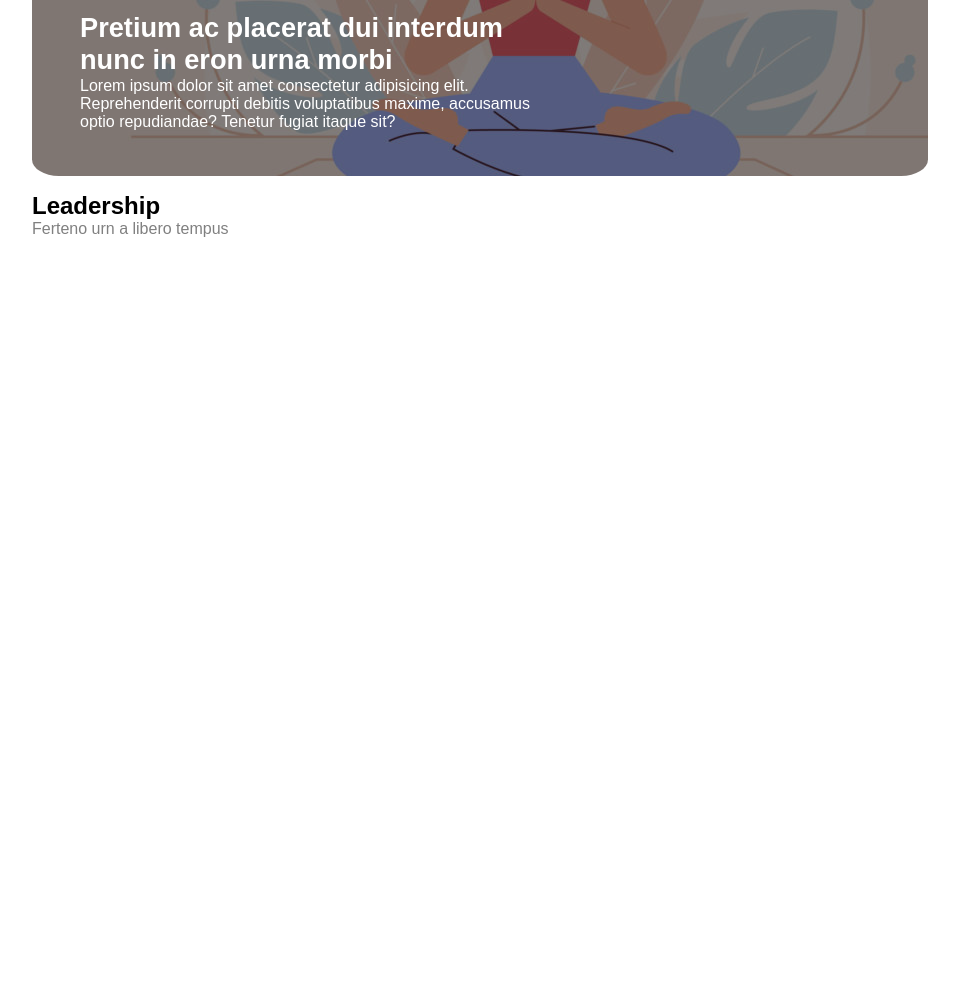
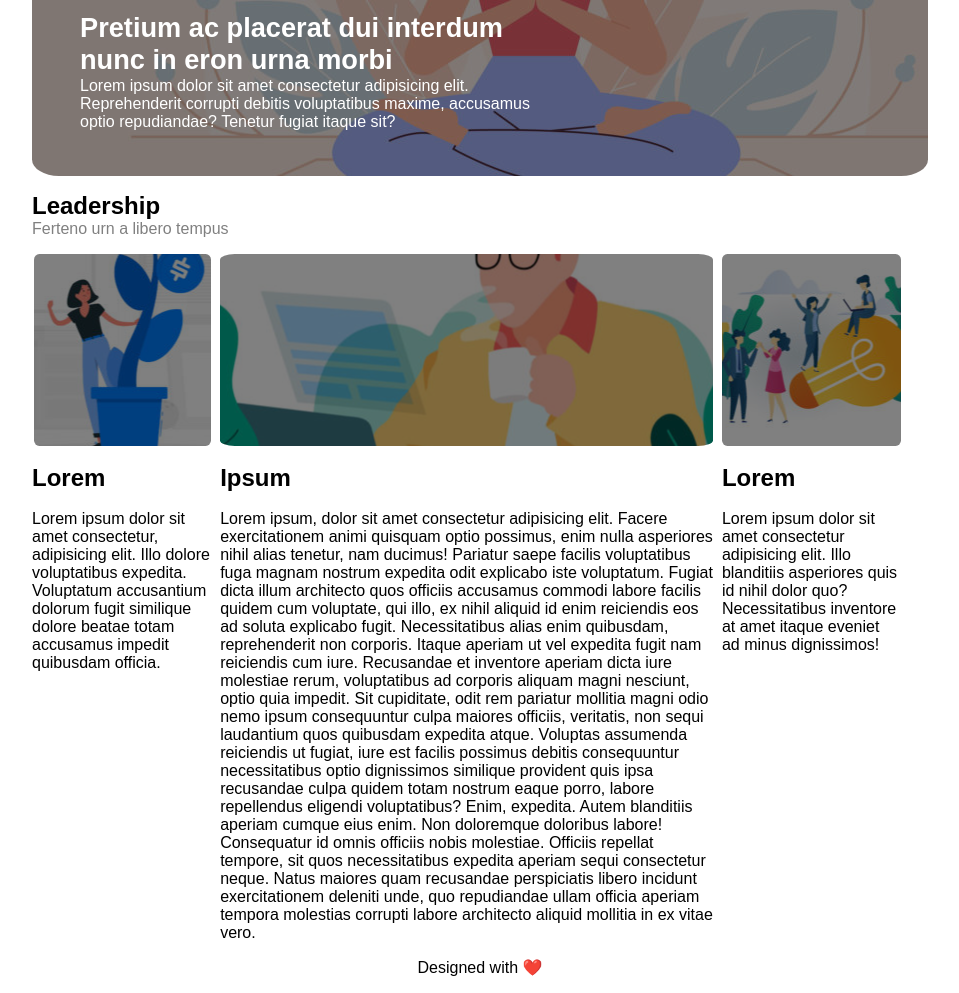
Before and after one commit to PaoloPascucci/htmlcss-wp, a plain HTML site: page index.html in a window 1280 px wide. Shown: the part 500-1493 px from the top of the page, without its empty margins (160-1119 px from the left). Before the commit the page ends 800 px from the top, so only its background shows below. Drawn offline with Linux system fonts and the light colour scheme.

Commit message:
Esercizio completo

```diff
--- a/index.html
+++ b/index.html
@@ -35,13 +35,49 @@
         </section>
 
         <section class="contenitore">
-            <article class="box1"></article>
-            <article class="box2"></article>
-            <article class="box1"></article>
+            <article class="box1">
+                <div class="donna"></div><br>
+
+                <h2>Lorem</h2><br>
+                Lorem ipsum dolor sit amet consectetur, adipisicing elit. Illo dolore voluptatibus expedita. Voluptatum accusantium
+                dolorum fugit similique dolore beatae totam accusamus impedit quibusdam officia.
+            </article>
+            <article class="box2">
+                <div class="caffe"></div>
+                <br>
+
+                <h2>Ipsum</h2><br>
+                Lorem ipsum, dolor sit amet consectetur adipisicing elit. Facere exercitationem animi quisquam optio possimus, enim
+                nulla asperiores nihil alias tenetur, nam ducimus! Pariatur saepe facilis voluptatibus fuga magnam nostrum expedita
+                odit explicabo iste voluptatum. Fugiat dicta illum architecto quos officiis accusamus commodi labore facilis quidem
+                cum voluptate, qui illo, ex nihil aliquid id enim reiciendis eos ad soluta explicabo fugit. Necessitatibus alias
+                enim quibusdam, reprehenderit non corporis. Itaque aperiam ut vel expedita fugit nam reiciendis cum iure. Recusandae
+                et inventore aperiam dicta iure molestiae rerum, voluptatibus ad corporis aliquam magni nesciunt, optio quia
+                impedit. Sit cupiditate, odit rem pariatur mollitia magni odio nemo ipsum consequuntur culpa maiores officiis,
+                veritatis, non sequi laudantium quos quibusdam expedita atque. Voluptas assumenda reiciendis ut fugiat, iure est
+                facilis possimus debitis consequuntur necessitatibus optio dignissimos similique provident quis ipsa recusandae
+                culpa quidem totam nostrum eaque porro, labore repellendus eligendi voluptatibus? Enim, expedita. Autem blanditiis
+                aperiam cumque eius enim. Non doloremque doloribus labore! Consequatur id omnis officiis nobis molestiae. Officiis
+                repellat tempore, sit quos necessitatibus expedita aperiam sequi consectetur neque. Natus maiores quam recusandae
+                perspiciatis libero incidunt exercitationem deleniti unde, quo repudiandae ullam officia aperiam tempora molestias
+                corrupti labore architecto aliquid mollitia in ex vitae vero.
+            </article>
+
+            <article class="box1">
+
+                <div class="eureka"></div><br>
+
+                <h2>Lorem</h2><br>
+
+                Lorem ipsum dolor sit amet consectetur adipisicing elit. Illo blanditiis asperiores quis id nihil dolor quo?
+                Necessitatibus inventore at amet itaque eveniet ad minus dignissimos!
+            </article>
         </section>
     </main>
     <!-- /corpo -->
-    <footer class="pièdipagina"></footer>
+    <footer class="pièdipagina">
+        Designed with ❤️
+    </footer>
     <!-- /footer -->
 </body>
 
--- a/style.css
+++ b/style.css
@@ -108,18 +108,45 @@ body {
 }
 
 .box1 {
-    width: 15%;
+    width: 20%;
     margin-top: 1rem;
 }
 
+.donna {
+    margin-left: -2rem;
+    height: 15rem;
+}
+
 .box2 {
-    width: 68%;
+    width: 55%;
     margin: 1rem 1% 0 1%;
+}
+
+.donna {
+    background-image: url(./img/img-1.jpg);
+    margin-left: 2px;
+}
+
+.caffe {
+    background-image: url(./img/banner-2.jpg);
+}
+
+.eureka {
+    background-image: url(./img/img-3.jpg);
+}
+
+.donna, .caffe, .eureka {
+    background-position: center;
+    height: 12rem;
+    background-color: grey;
+    background-blend-mode: multiply;
+    border-radius: 3%;
 }
 
 .pièdipagina {
     margin-top: 1rem;
     margin-bottom: 1rem;
+    text-align: center;
 }
 
 .logo {
```
